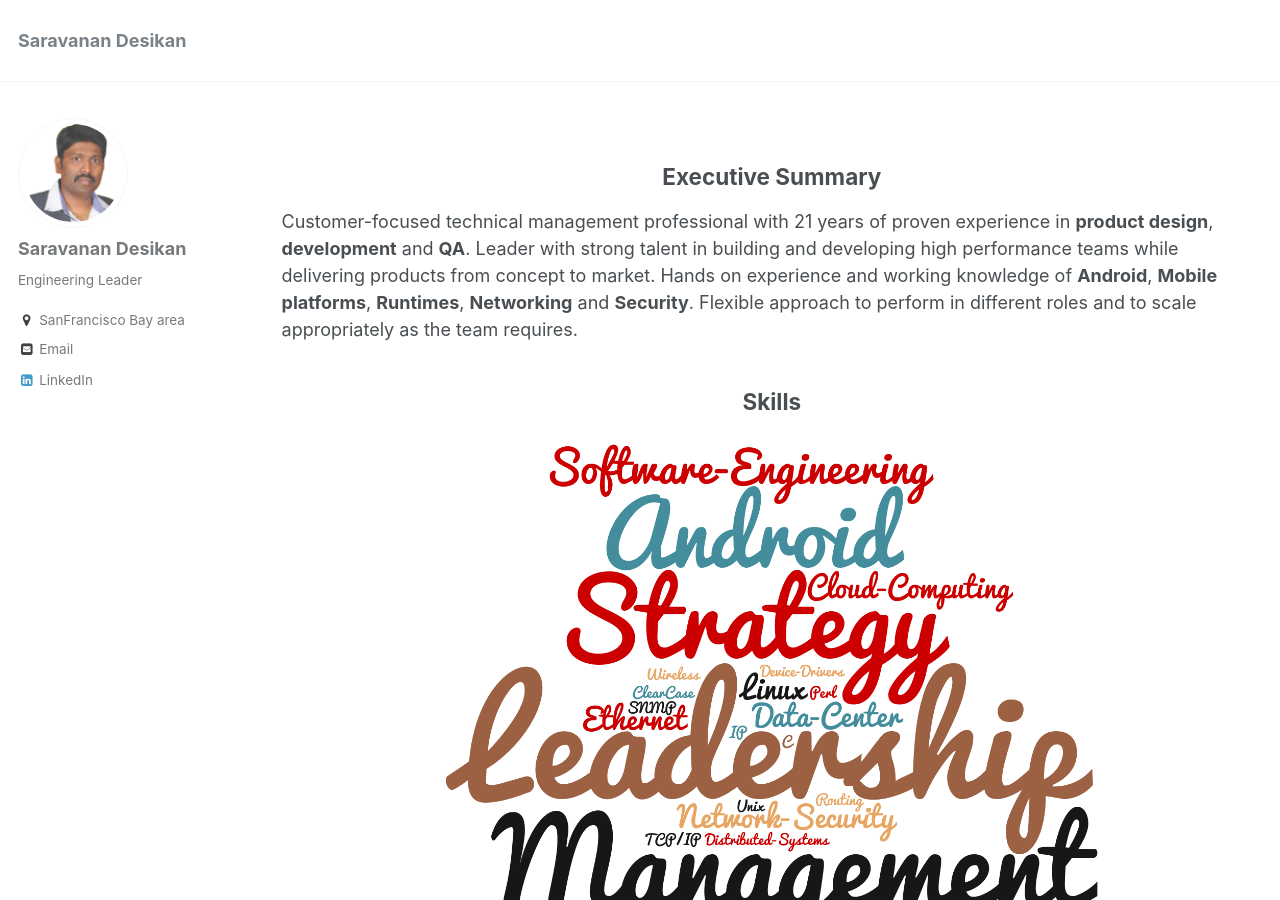
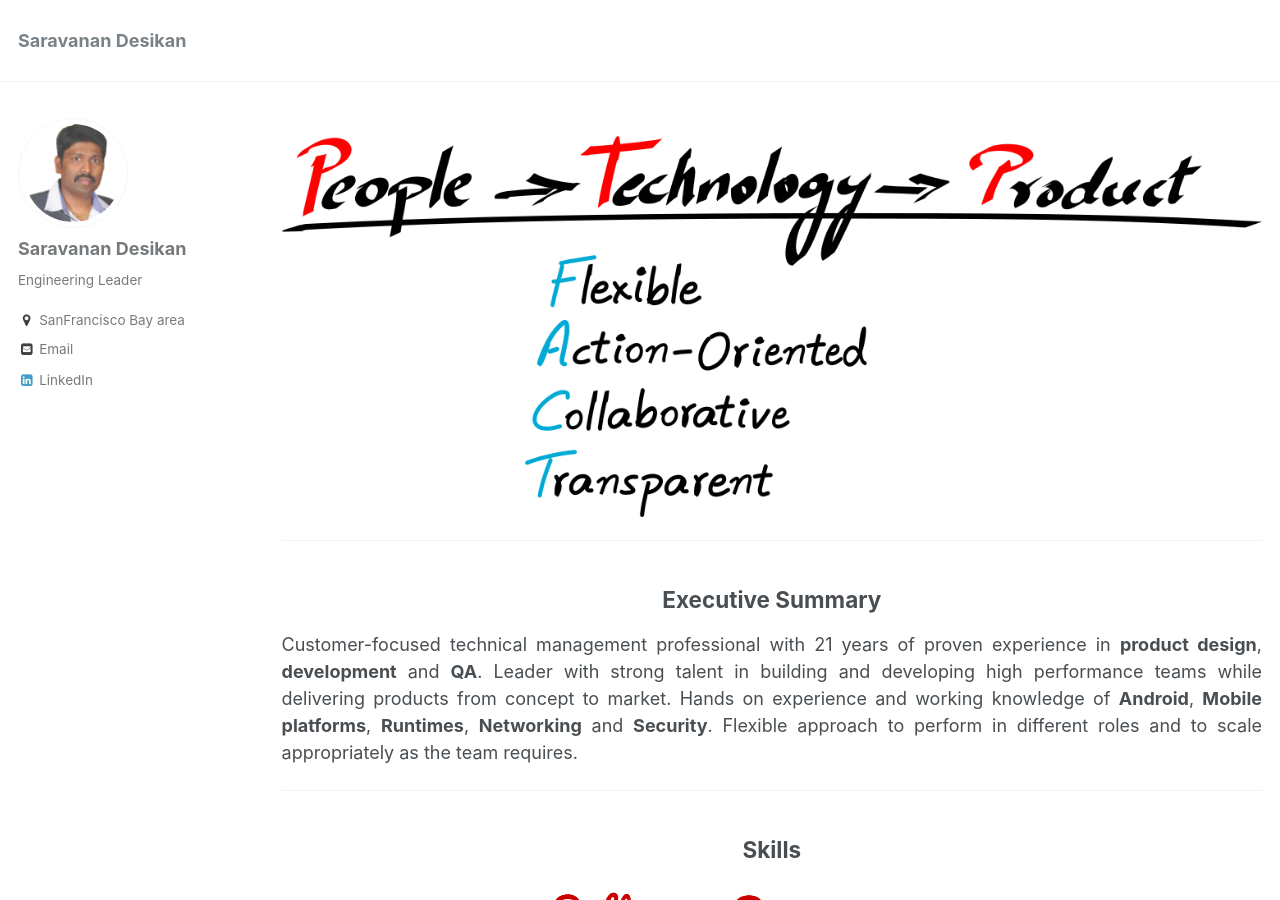
Before and after one commit to nitheeshkl/des, a Jekyll site: the page built from _pages/home.md, in a window 1280 px wide and 900 px high. Built offline with Jekyll 4.4.1, drawn with Linux system fonts in a browser that asks for light colours.

Commit message:
add FACT banner image
Signed-off-by: Nitheesh K L <nitheesh.k.l@intel.com>

```diff
--- a/_pages/home.md
+++ b/_pages/home.md
@@ -61,6 +61,10 @@ mytimeline:
 {% include base_path %}
 
 
+![Banner]({{ base_path }}/images/des_banner.png){: .align-center}
+
+-------------------------------------------
+
 Executive Summary
 -----------------
 {: .text-center}
@@ -71,6 +75,9 @@ talent in building and developing high performance teams  while delivering
 products from concept to market. Hands on experience  and working knowledge of
 **Android**, **Mobile platforms**, **Runtimes**, **Networking** and **Security**.
 Flexible approach to perform in different roles and to scale appropriately as the team requires.
+{: .text-justify}
+
+-------------------------------------------
 
 Skills
 -------
@@ -78,6 +85,8 @@ Skills
 
 ![Skills]({{ base_path }}/images/skills.png){: .align-center}
 
+-------------------------------------------
+
 Professional Experience
 ------------------------
 {: .text-center}
```
Also changed, not shown: images/des_banner.png (added).
